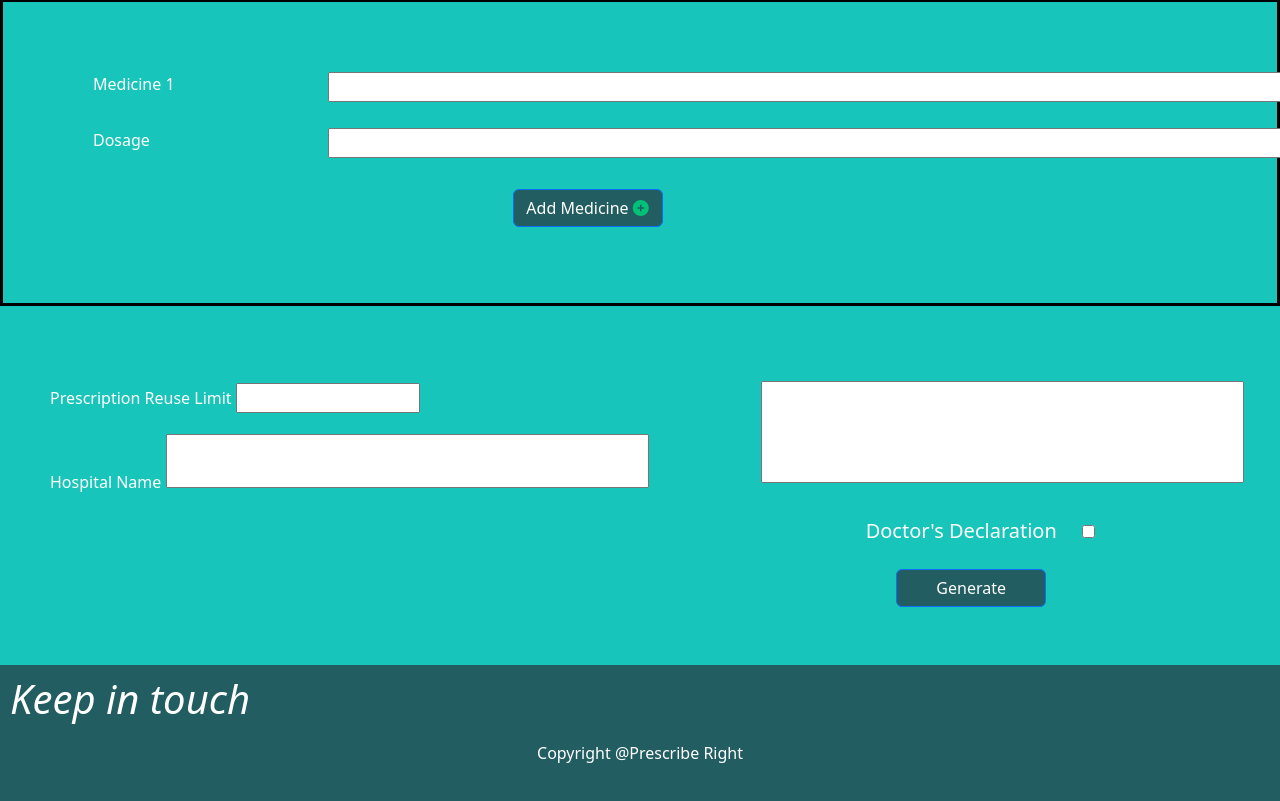
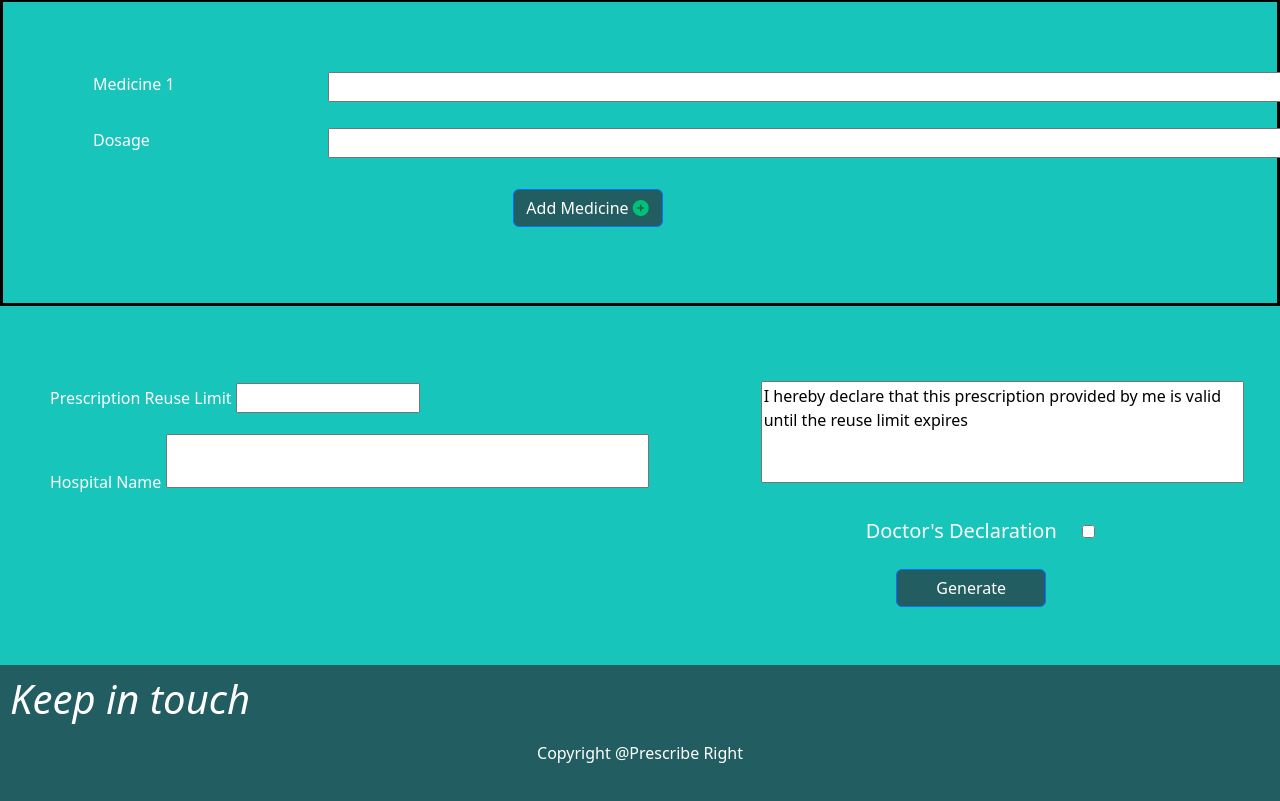
Before and after one commit to pavi-thra-v/Digital-Prescriptions-App, a plain HTML site: page Frontend/public/prescription.html in a window 1280 px wide. Shown: the part 1200-2001 px from the top of the page. Drawn offline with nearby package versions, Linux system fonts and the light colour scheme.

Commit message:
Updated prescription.html

```diff
--- a/Frontend/public/prescription.html
+++ b/Frontend/public/prescription.html
@@ -124,7 +124,7 @@
             </div>
         </div>
         <div class="dec-right col-lg-4">
-            <textarea rows="4" cols="50"></textarea>
+            <textarea rows="4" cols="50" >I hereby declare that this prescription provided by me is valid until the reuse limit expires</textarea>
             <h5><label class="pres-label doc-dec" for="myCheckbox">Doctor's Declaration   &emsp;</label><input type="checkbox" id="myCheckbox" name="myCheckbox" value="option1"></h5>
 
             <button class="submit-med btn btn-primary generate" type="submit">Generate</button>
```
